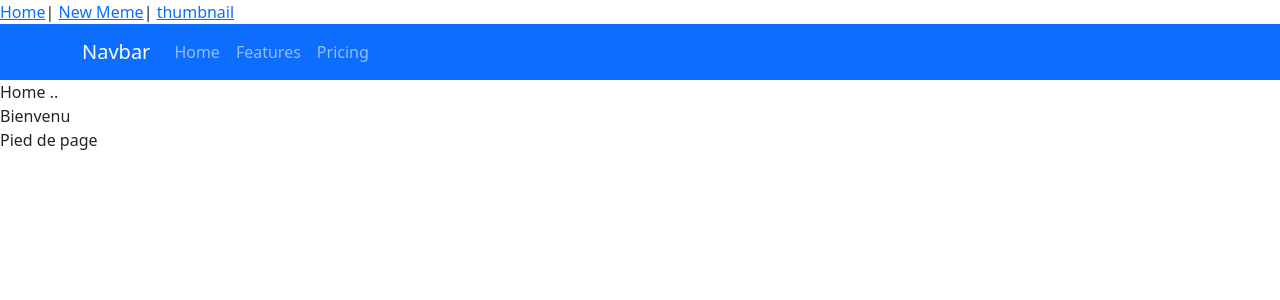
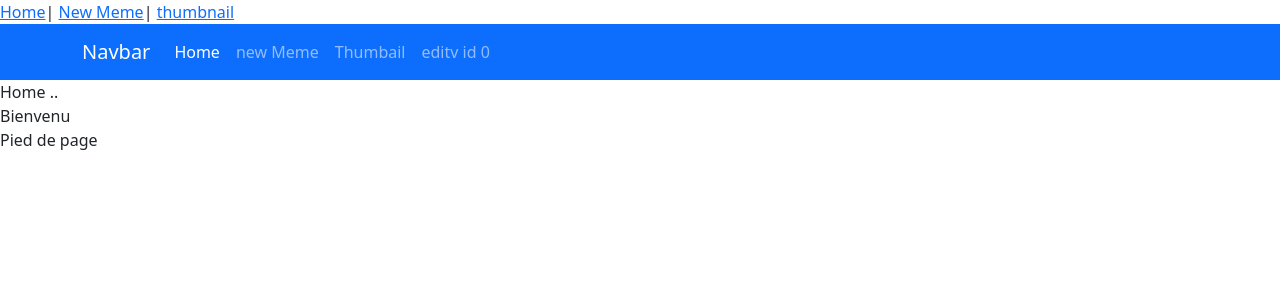
Before and after one commit to ManuFormation/FormationRect, a React (Create React App) app: page / in a window 1280 px wide. Shown: the top 300 px of the page. Built offline with nearby package versions, Linux system fonts and the light colour scheme; data requests are answered from the project's data file.

Commit message:
LinkContainer react-router-bootstrap

```diff
--- a/src/App/component/ui/NavBar/NavBar.js
+++ b/src/App/component/ui/NavBar/NavBar.js
@@ -1,25 +1,34 @@
-import React,{ useEffect,useState} from 'react';
-import PropTypes from 'prop-types';
-import styles from './Navbar.module.css';
-import {Container,Nav, Navbar  } from 'react-bootstrap';
-import 'bootstrap/dist/css/bootstrap.css'
+import React, { useEffect, useState } from "react";
+import PropTypes from "prop-types";
+import styles from "./Navbar.module.css";
+import { Container, Nav, Navbar } from "react-bootstrap";
+import "bootstrap/dist/css/bootstrap.css";
+import { LinkContainer } from "react-router-bootstrap";
 
 const NavBar = (props) => (
   <div className={styles.Navbar} data-testid="Navbar">
-
     <Navbar bg="primary" variant="dark">
       <Container>
-    <Navbar.Brand href="#home">Navbar</Navbar.Brand>
+        <LinkContainer to="/">
+          <Navbar.Brand>Navbar</Navbar.Brand>
+        </LinkContainer>
         <Nav className="me-auto">
-      <Nav.Link href="#home">Home</Nav.Link>
-      <Nav.Link href="#features">Features</Nav.Link>
-      <Nav.Link href="#pricing">Pricing</Nav.Link>
+          <LinkContainer to="/">
+            <Nav.Link>Home</Nav.Link>
+          </LinkContainer>
+          <LinkContainer to="/editor">
+            <Nav.Link>new Meme</Nav.Link>
+          </LinkContainer>
+          <LinkContainer to="/thumbail">
+            <Nav.Link>Thumbail</Nav.Link>
+          </LinkContainer>
+          <LinkContainer to="/editor/0">
+            <Nav.Link>editv id 0</Nav.Link>
+          </LinkContainer>
         </Nav>
       </Container>
     </Navbar>
   </div>
 );
 
-
-
 export default NavBar;
```
Lines whose indentation alone changed are shown as unchanged.
